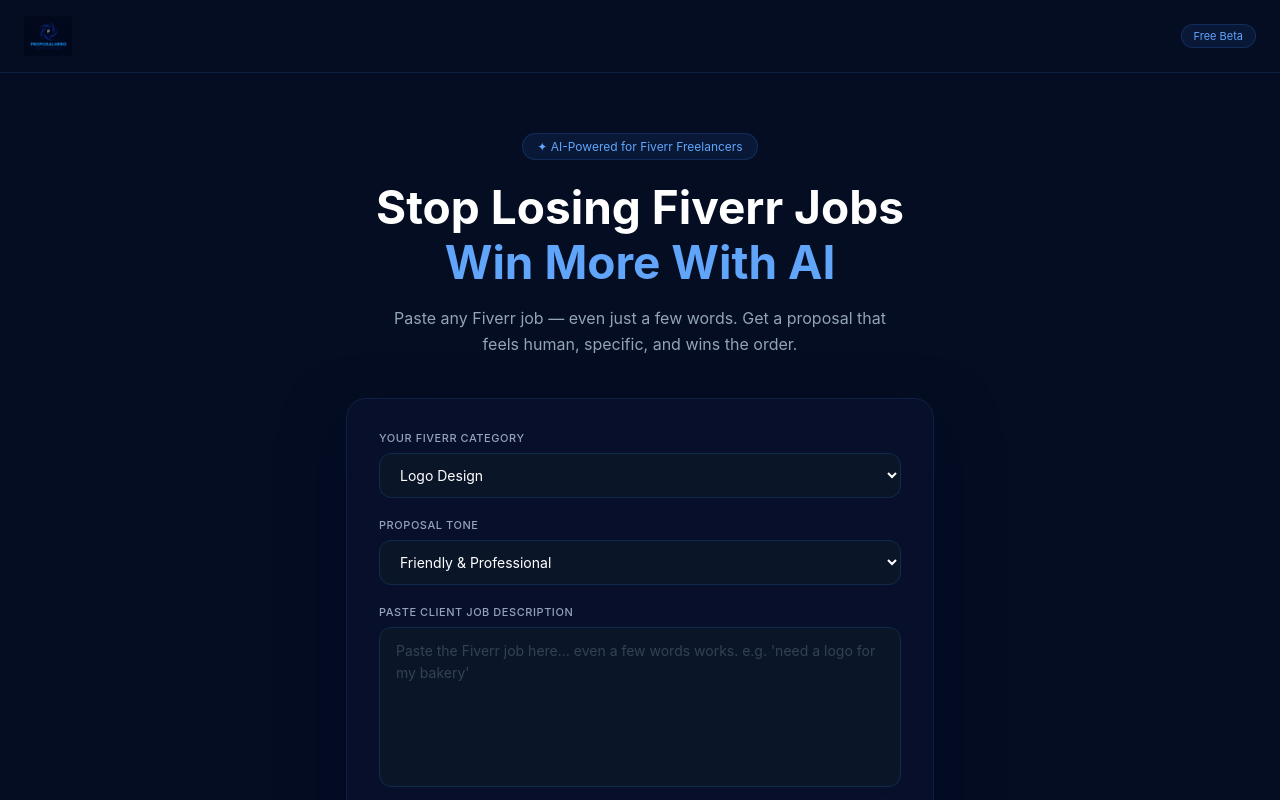
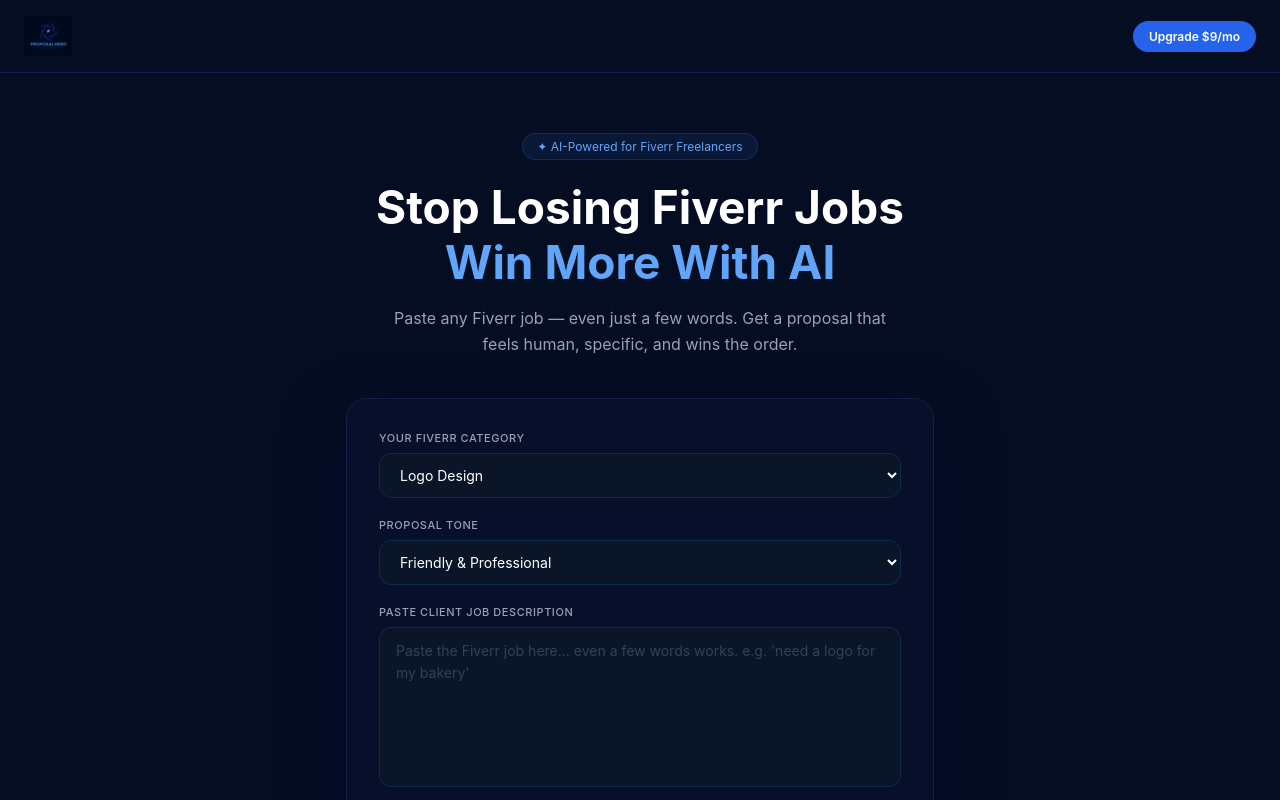
Before and after one commit to HafeezKhan098/proposalhero, a Next.js app: page / in a window 1280 px wide. Shown: the top 800 px of the page. Built offline with nearby package versions, Linux system fonts and the light colour scheme.

Commit message:
added payments

```diff
--- a/app/globals.css
+++ b/app/globals.css
@@ -207,6 +207,23 @@ textarea::placeholder {
   border: 1px solid rgba(248, 113, 113, 0.2);
 }
 
+.upgrade-btn {
+  font-size: 12px;
+  font-weight: 600;
+  background: #2563eb;
+  color: white;
+  border: none;
+  padding: 8px 16px;
+  border-radius: 99px;
+  cursor: pointer;
+  text-decoration: none;
+  transition: background 0.2s;
+}
+
+.upgrade-btn:hover {
+  background: #3b82f6;
+}
+
 .output-actions {
   display: flex;
   align-items: center;
--- a/app/page.tsx
+++ b/app/page.tsx
@@ -51,7 +51,7 @@ export default function Home() {
         <div className="logo">
           <img src="/logo1.png" alt="ProposalHero" style={{ height: '40px', width: 'auto' }} />
         </div>
-        <span className="badge">Free Beta</span>
+        <a href="https://proposalhero.lemonsqueezy.com/checkout/buy/f42e9931-e975-469b-822f-916086ddbafc?discount=0" target="_blank" className="upgrade-btn">Upgrade $9/mo</a>
       </nav>
 
       <div className="hero">
```
